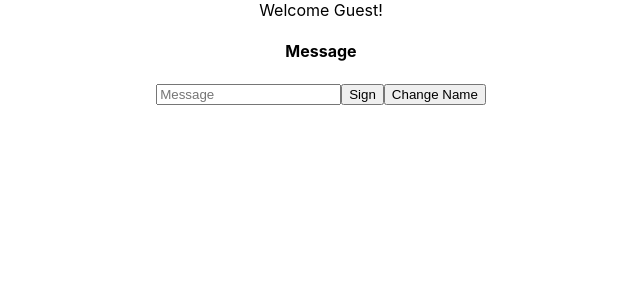
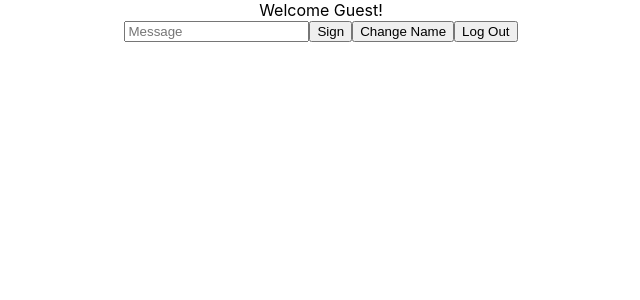
Before and after one commit to kevindo1/adv-react-guestbook, a React (Create React App) app: page / in a window 1280 px wide. Shown: the top 300 px of the page, without its empty margins (319-959 px from the left). Built offline with nearby package versions, Linux system fonts and the light colour scheme.

Commit message:
added log off button

```diff
--- a/src/components/Form.jsx
+++ b/src/components/Form.jsx
@@ -2,15 +2,16 @@
 import { useEntries } from '../context/EntriesContext';
 import { useUser } from '../context/UserContext';
 import { useState } from 'react';
+import { useHistory } from 'react-router-dom';
 
 export default function Form() {
   const [name, setName] = useState('');
   const [newEntry, setNewEntry] = useState('');
   const { users, setUsers } = useUser();
   const { setEntries } = useEntries();
+  const history = useHistory();
 
   const updateGuest = () => {
-    setUsers(name);
     setEntries((prevState) => [
       ...prevState,
       { name, message: newEntry, id: Math.floor(Math.random() * 100) },
@@ -29,24 +30,28 @@
     setName('');
   };
 
-  const nameInput = (
-    <label>
-      <h4>Name</h4>
-      <input
-        type="text"
-        placeholder="Name"
-        value={name}
-        onChange={(e) => setName(e.target.value)}
-      ></input>
-    </label>
-  );
+  const handleLogOut = (e) => {
+    e.preventDefault();
+    setUsers({ name: '', password: '' });
+    history.push('/login');
+  };
+  // const nameInput = (
+  //   <label>
+  //     <h4>Name</h4>
+  //     <input
+  //       type="text"
+  //       placeholder="Name"
+  //       value={name}
+  //       onChange={(e) => setName(e.target.value)}
+  //     ></input>
+  //   </label>
+  // );
 
   return (
     <>
       <form onSubmit={handleSubmit}>
-        {users ? null : nameInput}
+        {/* {users ? null : nameInput} */}
         <label>
-          <h4>Message</h4>
           <input
             type="text"
             placeholder="Message"
@@ -56,6 +61,7 @@
         </label>
         <button>Sign</button>
         {users ? <button onClick={handleNewName}>Change Name</button> : null}
+        <button onClick={handleLogOut}>Log Out</button>
       </form>
     </>
   );
--- a/src/components/List.jsx
+++ b/src/components/List.jsx
@@ -7,9 +7,8 @@
   return (
     <div>
       <ul>
-        {entries.map(({ name, message, id }) => (
+        {entries.map(({ message, id }) => (
           <li key={id}>
-            <h3>Name: {name}</h3>
             <p>Message: {message}</p>
           </li>
         ))}
```
